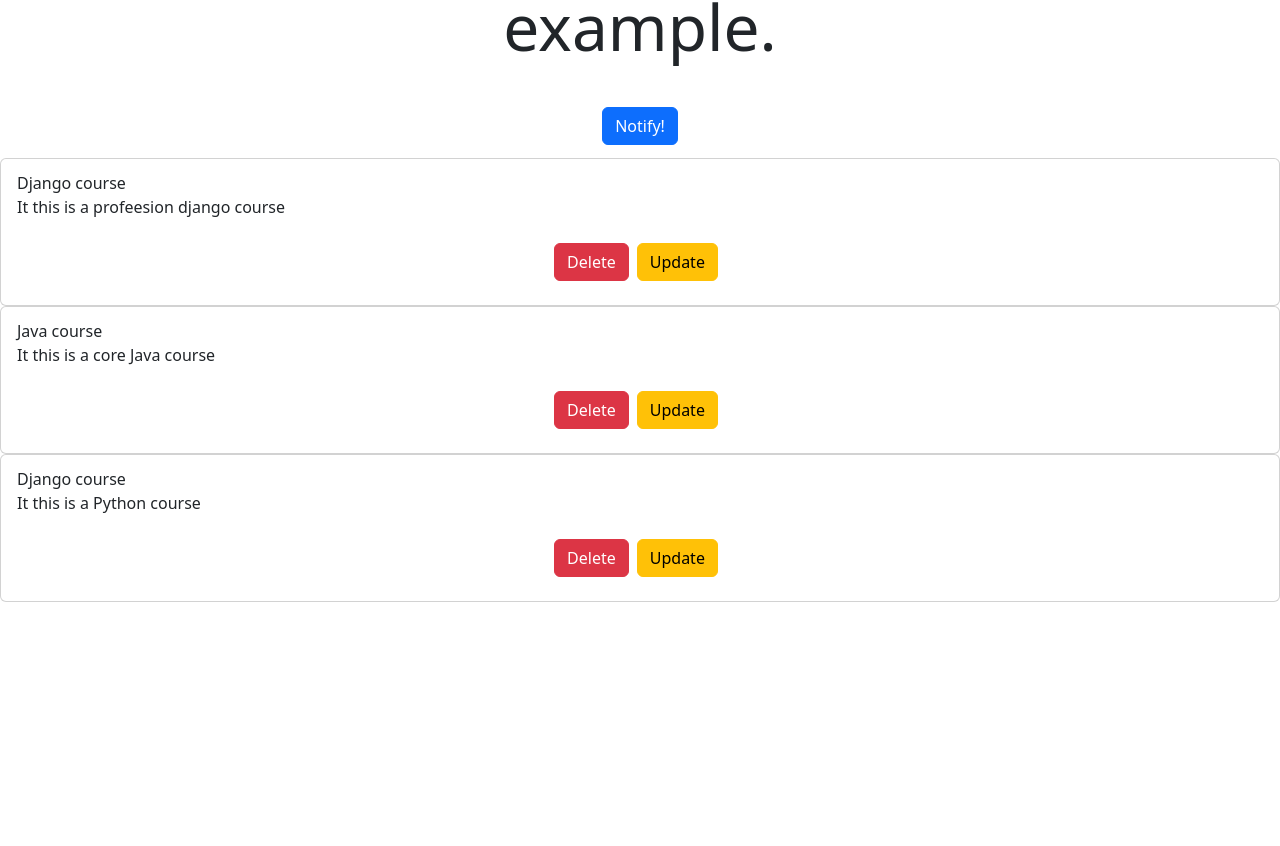
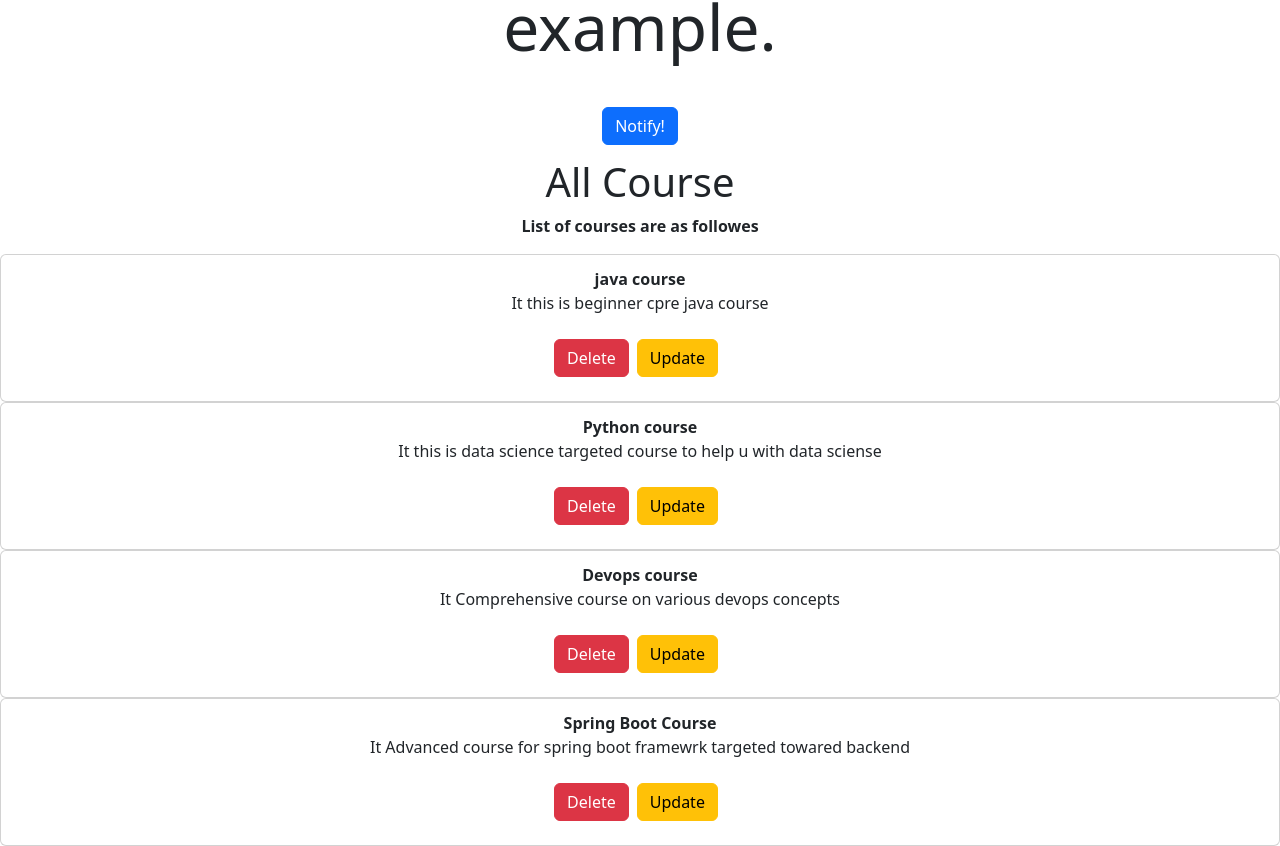
Before and after one commit to Deepakdhore/Collage_Management, a React (Create React App) app in the folder index_courses/: page / in a window 1280 px wide. Shown: the part 301-1147 px from the top of the page. Before the commit the page ends 903 px from the top, so only its background shows below. Built offline with nearby package versions, Linux system fonts and the light colour scheme.

Commit message:
updating Allcourse file

```diff
--- a/index_courses/src/App.css
+++ b/index_courses/src/App.css
@@ -36,3 +36,7 @@
     transform: rotate(360deg);
   }
 }
+
+.bold{
+ fontWeight:'bold';
+}
--- a/index_courses/src/App.js
+++ b/index_courses/src/App.js
@@ -8,20 +8,18 @@ import { ToastContainer, toast } from 'react-toastify';
 import 'react-toastify/dist/ReactToastify.css';
 import Course from "./components/Course";
 import Home from "./components/Home";
+import Allcourses from"./components/Allcourses";
+
+
 function App()
 {
-
-
 const notify = () => toast("Wow so easy!");
 
  return(
         <div>
            //<h1>Welcome to courses application</h1>
         <Home/>
-        <Course course={{title:"Django course",description:"this is a profeesion django course"}}/>
-        <Course course={{title:"Java course",description:"this is a core Java course"}}/>
-        <Course course={{title:"Django course",description:"this is a Python course"}}/>
-
+        <Allcourses/>
         </div>
     );
  }
--- a/index_courses/src/components/Allcourses.js
+++ b/index_courses/src/components/Allcourses.js
@@ -10,4 +10,20 @@ const Allcourse=()=>{
     {title:"Devops course",description:"Comprehensive course on various devops concepts"},
     {title:"Spring Boot Course",description:"Advanced course for spring boot framewrk targeted towared backend"},
     ])
+
+    return(
+        <div>
+            <h1 className="text-center"> All Course</h1>
+            <p className="text-center" style={{fontWeight:'bold'}}>List of courses are as followes </p>
+
+            {courses.length>0
+                    ? courses.map((item)=> <Course course={item}/>)
+                    :"No Courses"
+            }
+
+        </div>
+    )
+
 }
+
+export default Allcourse;
--- a/index_courses/src/components/Course.js
+++ b/index_courses/src/components/Course.js
@@ -1,4 +1,7 @@
 import React from "react";
+import { ToastContainer, toast } from 'react-toastify';
+import 'react-toastify/dist/ReactToastify.css';
+
 import{
     Card,
         CardBody,
@@ -10,15 +13,18 @@ import{
         Container,
 } from "reactstrap";
 
+const deleteNotify=()=>toast("Deleted");
+const updateNotify=()=>toast("updated");
+
 const Course=({course})=>{
     return(
         <Card>
-            <CardBody>
-                <CardSubtitle className="font-weight-bold">{course.title}</CardSubtitle>
+            <CardBody className="text-center">
+                <CardSubtitle style={{fontWeight:'bold'}}>{course.title}</CardSubtitle>
                 <CardText>It {course.description}</CardText>
                     <Container className="text-center">
-                        <Button color="danger">Delete</Button>
-                        <Button color="warning m-2">Update</Button>
+                        <Button color="danger"onClick={deleteNotify}>Delete</Button>
+                        <Button color="warning m-2" onClick={updateNotify}>Update</Button>
                     </Container>
             </CardBody>
         </Card>
```
